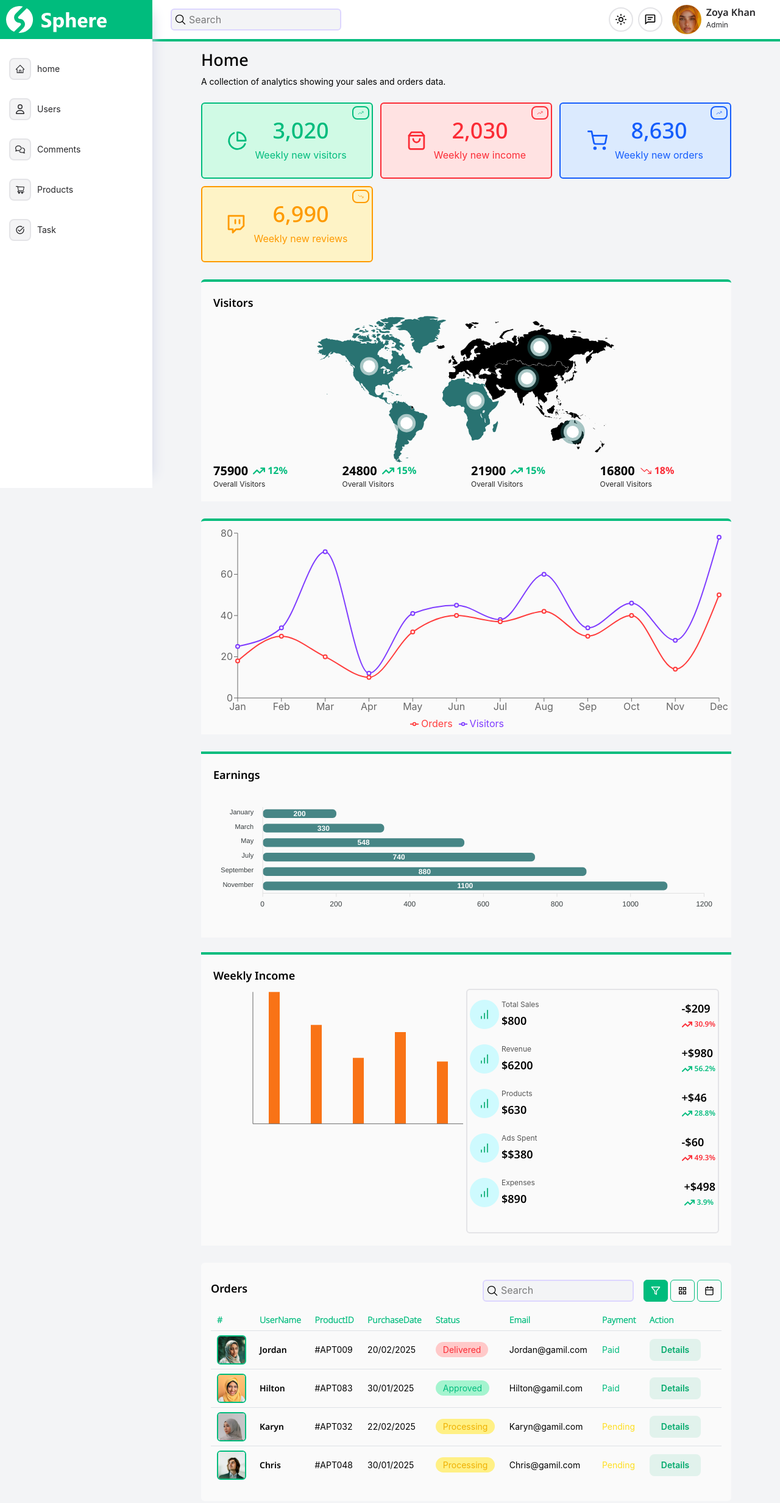
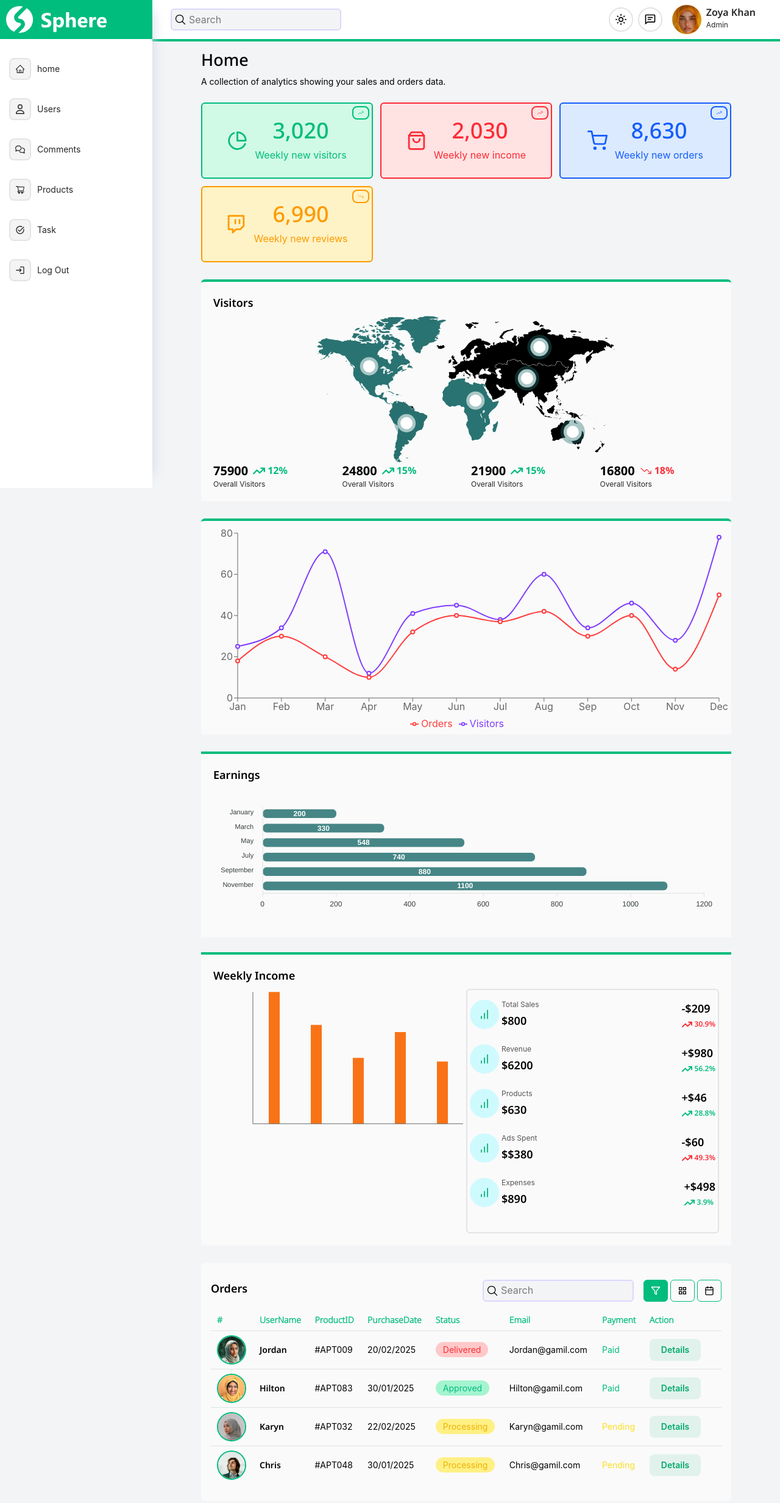
Before and after one commit to hossein1075/dashbord-admin, a React (Vite) app: page / in a window 1280 px wide. Shown: the top 2464 px of the page at 61% size. Built offline with nearby package versions, Linux system fonts and the light colour scheme.

Commit message:
general change

```diff
--- a/src/Components/Header/NavDesktop/NavDesktop.jsx
+++ b/src/Components/Header/NavDesktop/NavDesktop.jsx
@@ -5,6 +5,7 @@ import { MdNightlightRound } from "react-icons/md";
 import { MdOutlineLightMode } from "react-icons/md";
 import { BiCommentDetail } from "react-icons/bi";
 import { useTheme } from '../../UseTheme/UseTheme';
+import { Link } from 'react-router-dom';
 function NavDesktop() {
     const {dark, darkHandler} = useTheme()
 
@@ -24,9 +25,9 @@ function NavDesktop() {
                         <button onClick={darkHandler} className='size-10 rounded-full flexCenter dark:bg-zinc-50 border-2 border-solid border-zinc-200 cursor-pointer'>
                             {dark ? <MdNightlightRound size={20} /> : <MdOutlineLightMode size={20} />}
                         </button>
-                        <button className='size-10 rounded-full flexCenter dark:bg-zinc-50 border-2 border-solid border-zinc-200 cursor-pointer ml-2'>
+                        <Link to='/comments' className='size-10 rounded-full flexCenter dark:bg-zinc-50 border-2 border-solid border-zinc-200 cursor-pointer ml-2'>
                             <BiCommentDetail size={20} />
-                        </button>
+                        </Link>
                         <div className='flex ml-4'>
                             <img src="/images/header/user2.png" className='size-12 rounded-full' alt="profile" />
                             <div className='flex flex-col ml-2 cursor-pointer text-zinc-800 dark:text-zinc-100'>
--- a/src/Components/Orders/Orders.jsx
+++ b/src/Components/Orders/Orders.jsx
@@ -46,7 +46,7 @@ function Orders() {
         <img
           src={element.img}
           alt={element.UserName}
-          className="size-12 rounded-md object-cover border-2 border-solid border-emerald-500"
+          className="size-12 rounded-full object-cover border-2 border-solid border-emerald-500"
         />
       </Table.Td>
       <Table.Td className='font-Noto-SemiBold font-semibold'>{element.UserName}</Table.Td>
--- a/src/Components/SideBar/SideBar.jsx
+++ b/src/Components/SideBar/SideBar.jsx
@@ -10,6 +10,7 @@ import { useTheme } from '../UseTheme/UseTheme';
 import { MdOutlineDarkMode } from "react-icons/md";
 import { MdOutlineLightMode } from "react-icons/md";
 import { IoSearchOutline } from "react-icons/io5";
+import { MdOutlineLogin } from "react-icons/md";
 
 function SideBar() {
   const [isDesktop, setIsDesktop] = useState(window.innerWidth >= 1024)
@@ -101,6 +102,14 @@ function SideBar() {
             Task
           </NavLink>
         </li>
+        <li className='mb-4' onClick={() => ContextData.setOpen(false)}>
+          <NavLink to='/task' className={({ isActive }) => `flex items-center gap-2.5 py-1.75 px-3.75  text-sm   ${isActive ? 'bg-gray-100 text-zinc-800' : 'text-zinc-800 dark:text-zinc-100'}`}>
+            <span className={`size-9 rounded-lg flexCenter border-2 border-solid border-zinc-200 dark:bg-emerald-500  ${window.location.pathname === '/task' ? 'bg-emerald-500 text-zinc-100' : 'bg-zinc-100'}`}>
+              <MdOutlineLogin size={16} />
+            </span>
+            Log Out
+          </NavLink>
+        </li>
       </ul>
 
       <div className='absolute w-full bottom-0 lg:hidden'>
--- a/src/Pages/Products.jsx
+++ b/src/Pages/Products.jsx
@@ -12,9 +12,9 @@ function Products() {
   let products = useSelector(state => state.products)
   let dispatch = useDispatch()
 
-  useEffect(()=> {
+  useEffect(() => {
     dispatch(getProductsFromServer("https://information-products-a101d-default-rtdb.firebaseio.com/products.json"))
-  },[])
+  }, [])
 
   let productsSite = products ? Object.entries(products).map(([id, data]) => ({
     id,
@@ -58,20 +58,20 @@ const deleteProduct = (id) => {
   }
   console.log(productsSite);
   const rows = productsSite.map((element, index) => (
-    <Table.Tr key={element.id} style={{background : index % 2 === 0 ? "#f3f4f6" : "#ffffff"}}>
+    <Table.Tr key={element.id} style={{ background: index % 2 === 0 ? "#f3f4f6" : "#ffffff" }}>
       <Table.Td>{index + 1}</Table.Td>
       <Table.Td>{element.product}</Table.Td>
       <Table.Td>{element.price}$</Table.Td>
       <Table.Td>{element.number}</Table.Td>
       <Table.Td>
-          <Button variant="filled" color="#04AA6D" size="xs" radius="md" className='text-zinc-50 mr-1' ><FiEdit size={16}/></Button>
-          <Button onClick={() => deleteProduct(element.firebaseId)} variant="filled" color="#FF3239" size="xs" radius="md" className='text-zinc-50' ><AiOutlineDelete size={16}/></Button>
+        <Button variant="filled" color="#04AA6D" size="xs" radius="md" className='text-zinc-50 mr-1' ><FiEdit size={16} /></Button>
+        <Button onClick={() => deleteProduct(element.firebaseId)} variant="filled" color="#FF3239" size="xs" radius="md" className='text-zinc-50' ><AiOutlineDelete size={16} /></Button>
       </Table.Td>
     </Table.Tr>
   ));
   return (
     <section>
-  <TitlePage title='Products' text='A collection of products showing your produce.'/>
+      <TitlePage title='Products' text='A collection of products showing your produce.' />
       <div className='border-t-4 border-solid border-emerald-500 rounded-t-md bg-zinc-50 p-5'>
         <Table.ScrollContainer minWidth={900}>
           <Table
@@ -103,12 +103,12 @@ const deleteProduct = (id) => {
           </Table>
         </Table.ScrollContainer>
       </div>
+
+      <div className='text-right mt-2'>
+        <Button  variant="gradient"   gradient={{ from: 'rgba(191, 178, 178, 1)', to: 'violet', deg: 99 }} size="xs" radius="md" className='text-zinc-50 mr-1' >Add Product</Button>
+      </div>
     </section>
   )
 }
 
 export default Products
-
-//  {productsSite.map(product => (
-
-//      ))}
--- a/src/Pages/Users.jsx
+++ b/src/Pages/Users.jsx
@@ -12,6 +12,7 @@ import { deleteUsersFromServer } from '../Redux/Users/users'
 function Users() {
   let users = useSelector(state => state.users)
   let dispatch = useDispatch()
+  const status = ["Registered", "Pending"]
 
   useEffect(() => {
     dispatch(getUsersFromServer("https://information-products-a101d-default-rtdb.firebaseio.com/users.json"))
@@ -59,18 +60,37 @@ function Users() {
     });
   }
 
-  const rows = usersSite.map((element, index) => (
+  const rows = usersSite.map((element, index) => {
+    let statusRandomUser = status[Math.floor(Math.random() * status.length)]
+
+    let statusColor
+    let statusBg
+     if(statusRandomUser === 'Registered') {
+      statusColor = '#04AA6D'
+      statusBg = '#5ee9b5'
+     }
+     if(statusRandomUser === 'Pending') {
+      statusColor = '#eab308'
+      statusBg = '#fef08a'
+     }
+
+
+
+    return (
       <Table.Tr key={element.id} style={{ background: index % 2 === 0 ? "#f3f4f6" : "#ffffff" }}>
         <Table.Td>{element.id}</Table.Td>
         <Table.Td>{element.name}</Table.Td>
         <Table.Td>{element.phone}</Table.Td>
         <Table.Td>{element.email}</Table.Td>
+        <Table.Td style={{color: statusColor}}>
+          <span className='px-3 py-1 rounded-full bg-emerald-300' style={{background: statusBg}}>{statusRandomUser}</span>
+        </Table.Td>
         <Table.Td>
-        <Button variant="filled" color="#04AA6D" size="xs" radius="md" className='text-zinc-50 mr-1'><FiEdit size={16} /></Button>
           <Button onClick={() => deleteUser(element.firebaseId)} variant="filled" color="#FF3239" size="xs" radius="md" className='text-zinc-50'><AiOutlineDelete size={16} /></Button>
         </Table.Td>
       </Table.Tr>
-  ));
+    )
+  });
   return (
     <section>
       <TitlePage title='Users' text='A collection of Users in web seite.' />
@@ -96,6 +116,7 @@ function Users() {
                 <Table.Th>name</Table.Th>
                 <Table.Th>Phone Number</Table.Th>
                 <Table.Th>Email</Table.Th>
+                <Table.Th>Status</Table.Th>
                 <Table.Th>Actions</Table.Th>
               </Table.Tr>
             </Table.Thead>
```
Lines whose indentation alone changed are shown as unchanged.
